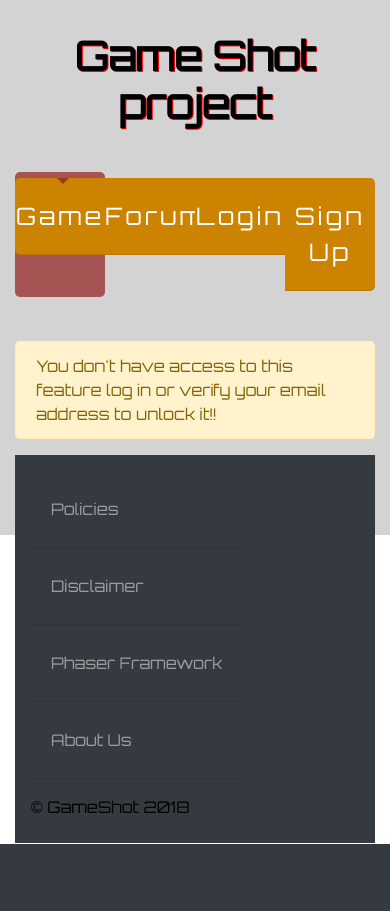
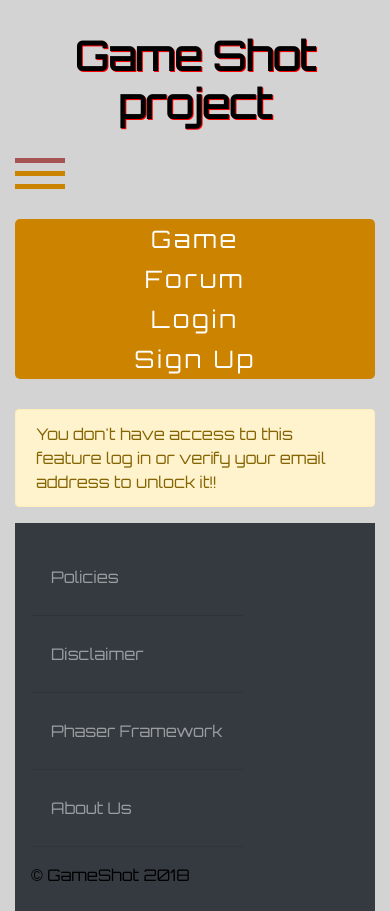
Before and after one commit to gameshot/gameshot.fun, a Symfony app: template templates/post.html.twig in a window 390 px wide. Before the commit the page ends 844 px from the top, so only its background shows below. Run offline with Twig, Linux system fonts and the light colour scheme; the template is opened without the code that fills it, so the values that code supplies are empty; some libraries are stand-ins or nearby versions.

Commit message:
navbar mobile version

```diff
--- a/public/css/navbar.css
+++ b/public/css/navbar.css
@@ -1,3 +1,102 @@
+.PrimaryNav {
+  list-style: none;
+  margin: 30px auto;
+  max-width: 720px;
+  padding: 0;
+  width: 100%;
+  display: flex;
+  flex-wrap: wrap;
+  border-radius: 5px;
+  background: #CC8400;
+}
+
+.Nav-item {
+  display: inline-block;
+  margin: 0;
+  padding: 0;
+  width: 100%;
+  text-align: center;
+  font-size: 1.5rem;
+  letter-spacing: 3px;
+  border: none;
+}
+
+.Nav-item a {
+  color: #ffffff;
+  display: block;
+  padding-top: 2px;
+  padding-bottom: 2px;
+  text-decoration: none;
+}
+
+.Nav-item a:hover {
+  color: rgba(143, 21, 21, 0.671);
+}
+
+.Nav-item.is-active a {
+  color: rgba(143, 21, 21, 0.671);
+}
+
+/**/
+.hamburger {
+  margin-top: 30px;
+  width: 50px;
+}
+
+.hamburger .line {
+  display: block;
+  width: 50px;
+  height: 5px;
+  background-color: #CC8400;
+  margin: 8px 0;
+  transition: all 0.3s ease-in-out;
+}
+
+.hamburger .line:nth-child(1) {
+  background-color: rgba(143, 21, 21, 0.671);
+}
+
+.hamburger:hover {
+  cursor: pointer;
+}
+
+.hamburger:hover .line:nth-child(1) {
+  transform: translateX(15px);
+  width: 40px;
+}
+
+.hamburger.is-active .line:nth-child(1) {
+  transform: translate(4px, 1px) rotate(45deg);
+  width: 18px;
+}
+
+.hamburger.is-active .line:nth-child(2) {
+  transform: rotate(-45deg);
+  width: 51px;
+}
+
+.hamburger.is-active .line:nth-child(3) {
+  transform: translate(14px, 4px) rotate(45deg);
+  width: 28px;
+  transform-origin: bottom right;
+}
+
+#navbar.is-active {
+  display: none;
+}
+
+/**/
+/* Tablet+Desktop Breakpoint */
+@media screen and (min-width: 600px) {
+  .hamburger {
+    display: none;
+  }
+
+  /* navbar allways on */
+  #navbar.is-active {
+    display: initial;
+  }
+
   html {
     background-color: #ffffff;
     font-family: 'Orbitron', sans-serif;
@@ -11,23 +110,28 @@ html {
   }
 
   .PrimaryNav {
+    /*
     list-style: none;
-  margin: 50px auto;
+    margin: 30px auto;
     max-width: 720px;
     padding: 0;
     width: 100%;
+    */
+    background: none;
   }
 
   .Nav-item {
     background: #CC8400;
+    /*
     display: block;
     float: left;
     margin: 0;
     padding: 0;
-  width: 25%;
     text-align: center;
     font-size: 1.5rem;
     letter-spacing: 3px;
+    */
+    width: 25%;
   }
 
   .Nav-item:first-child {
@@ -38,28 +142,33 @@ html {
     border-radius: 0 5px 5px 0;
   }
 
+  /*
   .Nav-item.is-active a {
     color: rgba(143, 21, 21, 0.671);
   }
-
+*/
   .Nav-item a {
+    /*
     color: #ffffff;
     display: block;
+    text-decoration: none;
+    */
     padding-top: 20px;
     padding-bottom: 20px;
-  text-decoration: none;
   }
 
+  /*
   .Nav-item a:hover {
     color: rgba(143, 21, 21, 0.671);
   }
-
+*/
   .with-indicator {
     position: relative;
     z-index: 0;
   }
 
-.with-indicator .Nav-item:last-child:before, .with-indicator .Nav-item:last-child:after {
+  .with-indicator .Nav-item:last-child:before,
+  .with-indicator .Nav-item:last-child:after {
     content: '';
     display: block;
     position: absolute;
@@ -88,59 +197,61 @@ html {
     border-radius: 5px;
   }
 
-.with-indicator .Nav-item:nth-child(1).is-active ~ .Nav-item:last-child:after {
+  .with-indicator .Nav-item:nth-child(1).is-active~.Nav-item:last-child:after {
     left: 0%;
   }
 
-.with-indicator .Nav-item:nth-child(1).is-active ~ .Nav-item:last-child:before {
+  .with-indicator .Nav-item:nth-child(1).is-active~.Nav-item:last-child:before {
     left: 12.5%;
   }
 
-.with-indicator .Nav-item:nth-child(2).is-active ~ .Nav-item:last-child:after {
+  .with-indicator .Nav-item:nth-child(2).is-active~.Nav-item:last-child:after {
     left: 25%;
   }
 
-.with-indicator .Nav-item:nth-child(2).is-active ~ .Nav-item:last-child:before {
+  .with-indicator .Nav-item:nth-child(2).is-active~.Nav-item:last-child:before {
     left: 37.5%;
   }
 
-.with-indicator .Nav-item:nth-child(3).is-active ~ .Nav-item:last-child:after {
+  .with-indicator .Nav-item:nth-child(3).is-active~.Nav-item:last-child:after {
     left: 50%;
   }
 
-.with-indicator .Nav-item:nth-child(3).is-active ~ .Nav-item:last-child:before {
+  .with-indicator .Nav-item:nth-child(3).is-active~.Nav-item:last-child:before {
     left: 62.5%;
   }
 
-.with-indicator .Nav-item:nth-child(1):hover ~ .Nav-item:last-child:after {
+  .with-indicator .Nav-item:nth-child(1):hover~.Nav-item:last-child:after {
     left: 0% !important;
   }
 
-.with-indicator .Nav-item:nth-child(1):hover ~ .Nav-item:last-child:before {
+  .with-indicator .Nav-item:nth-child(1):hover~.Nav-item:last-child:before {
     left: 12.5% !important;
   }
 
-.with-indicator .Nav-item:nth-child(2):hover ~ .Nav-item:last-child:after {
+  .with-indicator .Nav-item:nth-child(2):hover~.Nav-item:last-child:after {
     left: 25% !important;
   }
 
-.with-indicator .Nav-item:nth-child(2):hover ~ .Nav-item:last-child:before {
+  .with-indicator .Nav-item:nth-child(2):hover~.Nav-item:last-child:before {
     left: 37.5% !important;
   }
 
-.with-indicator .Nav-item:nth-child(3):hover ~ .Nav-item:last-child:after {
+  .with-indicator .Nav-item:nth-child(3):hover~.Nav-item:last-child:after {
     left: 50% !important;
   }
 
-.with-indicator .Nav-item:nth-child(3):hover ~ .Nav-item:last-child:before {
+  .with-indicator .Nav-item:nth-child(3):hover~.Nav-item:last-child:before {
     left: 62.5% !important;
   }
 
-.with-indicator .Nav-item:last-child:hover:before, .with-indicator .Nav-item:last-child.is-active:before {
+  .with-indicator .Nav-item:last-child:hover:before,
+  .with-indicator .Nav-item:last-child.is-active:before {
     left: 87.5% !important;
   }
 
-.with-indicator .Nav-item:last-child:hover:after, .with-indicator .Nav-item:last-child.is-active:after {
+  .with-indicator .Nav-item:last-child:hover:after,
+  .with-indicator .Nav-item:last-child.is-active:after {
     left: 75% !important;
   }
 
@@ -161,5 +272,4 @@ html {
   .PrimaryNav:after {
     clear: both;
   }
-
-/*# sourceMappingURL=style.css.map */
+}
--- a/public/scripts/forum.js
+++ b/public/scripts/forum.js
@@ -1,10 +1,11 @@
+// Hide/unhide categories
 $(function () {
     $('.toggleCategory').click(function () {
         var getClass = ($(this).attr("class") == 'fas toggleCategory fa-toggle-on');
-        if (getClass) {
+        if (getClass) { // check if icon/button has on or off class
             $(this).removeClass('fa-toggle-on');
             $(this).addClass('fa-toggle-off');
-            $(this).nextAll("#categories").first().css('display', 'none');
+            $(this).nextAll("#categories").first().css('display', 'none'); //hide all categories
             $(this).nextAll("#container").first().css('background-color', 'rgba(204, 133, 0, 0.70)');
             $(this).nextAll("#container").first().css('border-color', 'rgba(143, 21, 21, 0.70)');
         } else {
--- /dev/null
+++ b/public/scripts/nav.js
@@ -0,0 +1,4 @@
+function toggleButton() {
+    document.querySelector('.hamburger').classList.toggle('is-active');
+    document.querySelector('#navbar').classList.toggle('is-active');
+}
--- a/templates/navbar.html.twig
+++ b/templates/navbar.html.twig
@@ -6,10 +6,14 @@
 
 
 {% block navbar %}
-<nav>
+<div class="hamburger" onclick="toggleButton()">
+  <span class="line"></span>
+  <span class="line"></span>
+  <span class="line"></span>
+</div>
+<nav role="navigation" id="navbar">
     {%  set route = app.request.get('_route') %}
     {%  set uri = app.request.uri %}
-
   	<ul class="PrimaryNav with-indicator">
         <li class="Nav-item {% if route == 'game' and 'game' in uri %}is-active{% endif %}">
             <a href="{{ path("game") }}">Game</a>
@@ -37,4 +41,5 @@
       	{% endif %}
     </ul>
 </nav>
+<script src="scripts/nav.js"></script>
 {% endblock %}
```
Lines whose indentation alone changed are shown as unchanged.
